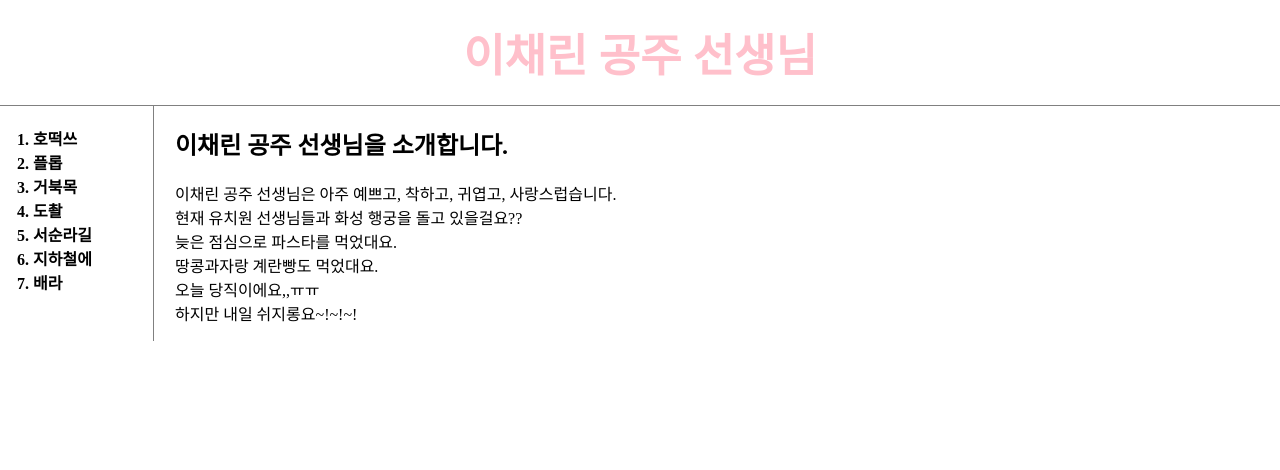
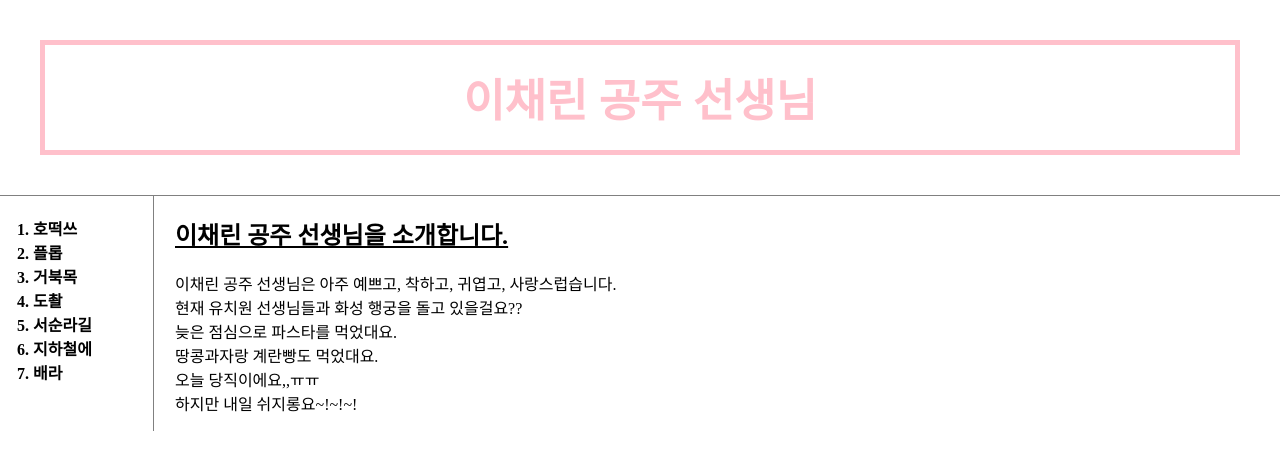
Before and after one commit to YoonTarget/my_first_web_site, a plain HTML site: page index.html in a window 1280 px wide. Drawn offline with Linux system fonts and the light colour scheme.

Commit message:
수정_2

```diff
--- a/style.css
+++ b/style.css
@@ -42,4 +42,11 @@ ol {
 }
 #pink{
   color:pink;
+  border:5px solid pink;
+  padding:20px;
+  margin:20px;
+  display:block;
 }
+h2{
+  text-decoration:underline;
+}
```
